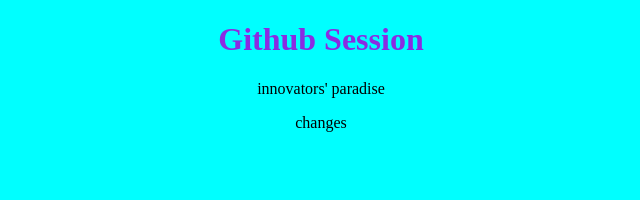
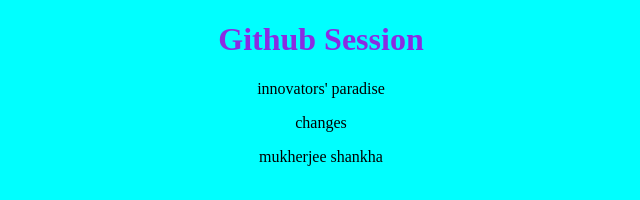
Before and after one commit to shankha1404/first-project, a plain HTML site: page index.html in a window 1280 px wide. Shown: the whole page, without its empty margins (319-959 px from the left). Drawn offline with Linux system fonts and the light colour scheme.

Commit message:
update 1.0

```diff
--- a/index.html
+++ b/index.html
@@ -8,5 +8,6 @@
     <h1>Github Session</h1>
     <p>innovators' paradise</p>
     <p>changes</p>
+    <p>mukherjee shankha</p>
 </body>
 </html>
```
